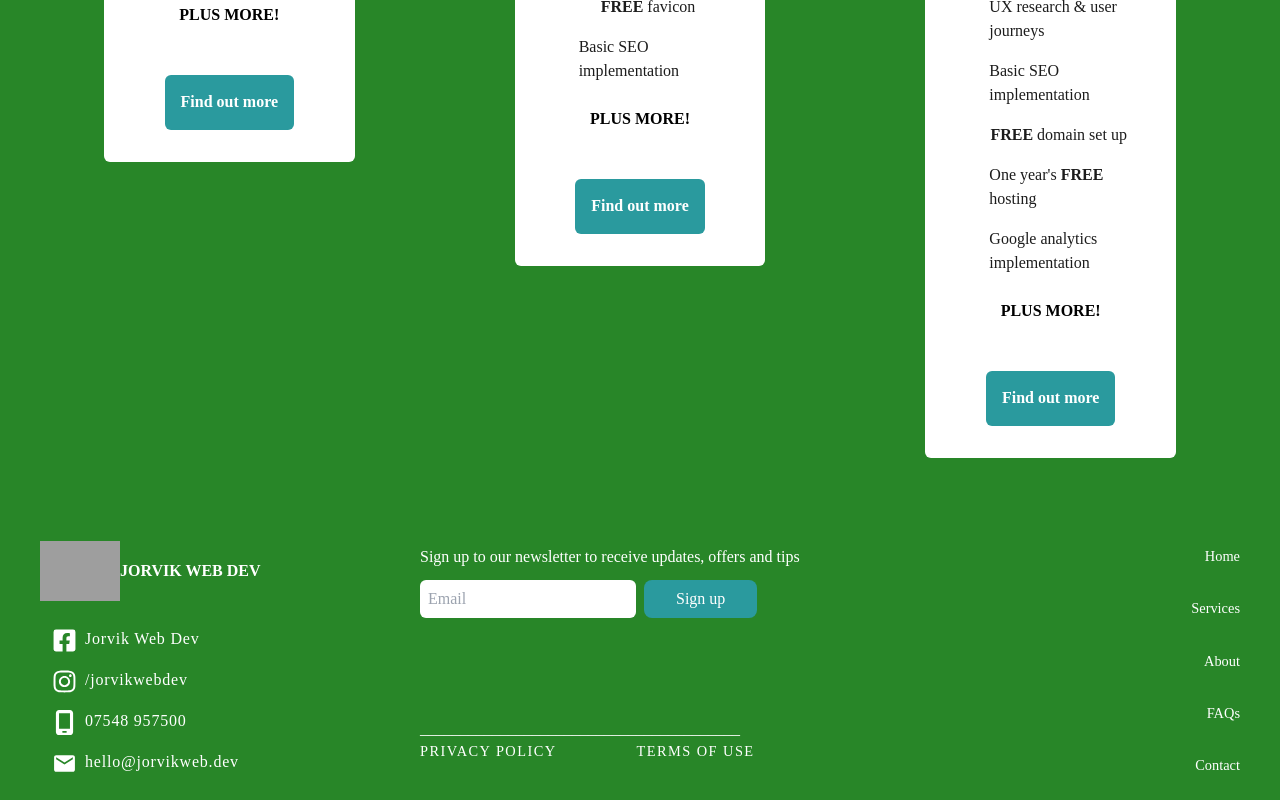
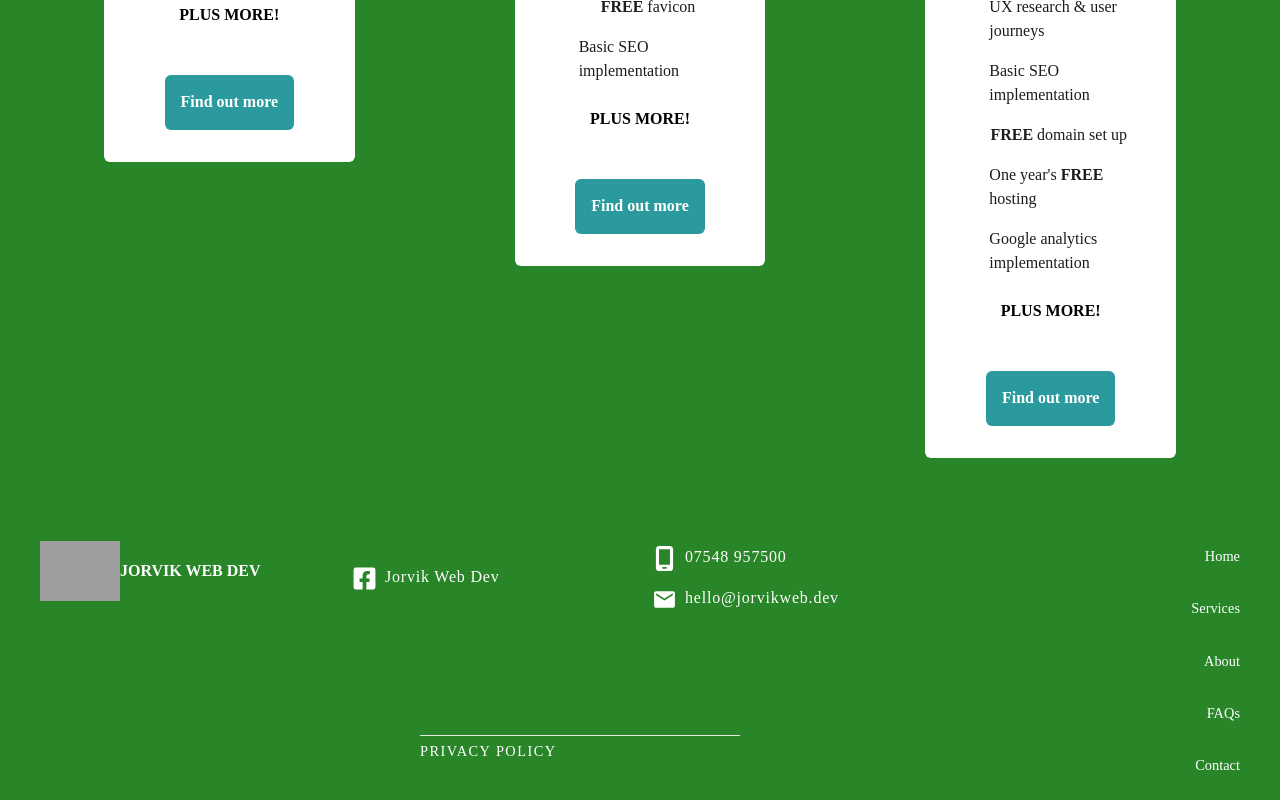
Before and after one commit to hannahf86/jorvikwebdev, a React (Vite) app: page / in a window 1280 px wide. Shown: the part 1129-1929 px from the top of the page. Built offline with nearby package versions, Linux system fonts and the light colour scheme; grey boxes are pictures that could not be loaded.

Commit message:
footer updated

```diff
--- a/src/Components/Footer.jsx
+++ b/src/Components/Footer.jsx
@@ -42,7 +42,7 @@ const Footer = () => {
     legalContainer:
       "flex flex-col justify-center mt-2 md:row-start-3 md:col-start-2 md:col-end-4 pl-20",
     legalLinkContainer:
-      "flex justify-between mx-10 sm:mx-32 md:mx-0 md:justify-start",
+      "flex justify-center mx-10 sm:mx-32 md:mx-0 md:justify-start",
     privacy:
       "text-center font-thin text-white text-xs tracking-widest hover:text-accent md:text-left md:mr-20",
   };
@@ -55,7 +55,7 @@ const Footer = () => {
         <h3 className="text-white font-bold">JORVIK WEB DEV</h3>
       </div>
       {/* NEWSLETTER */}
-      <div id="col01" className={layoutStyles.newsletterContainer}>
+      {/* <div id="col01" className={layoutStyles.newsletterContainer}>
         <p className={layoutStyles.desc}>
           Sign up to our newsletter to receive updates, offers and tips
         </p>
@@ -63,7 +63,7 @@ const Footer = () => {
           <input placeholder="Email" className={layoutStyles.input} />
           <button className={layoutStyles.button}>Sign up</button>
         </form>
-      </div>
+      </div> */}
 
       {/* SOCIAL ICONS */}
       <div id="socialIcons" className={layoutStyles.socialContainer}>
@@ -74,12 +74,12 @@ const Footer = () => {
           </small>
         </div>
 
-        <div className="flex mt-4">
+        {/* <div className="flex mt-4">
           <FaInstagram size={25} className={layoutStyles.contactIcons} />{" "}
           <small className="text-white tracking-wider text-sm">
             /jorvikwebdev
           </small>
-        </div>
+        </div> */}
       </div>
 
       <div className={layoutStyles.contactContainer}>
@@ -126,9 +126,9 @@ const Footer = () => {
           <Link to="privacyPolicy" className={layoutStyles.privacy}>
             PRIVACY POLICY
           </Link>
-          <Link to="terms" className={layoutStyles.privacy}>
+          {/* <Link to="terms" className={layoutStyles.privacy}>
             TERMS OF USE
-          </Link>
+          </Link> */}
         </div>
       </div>
     </div>
```
